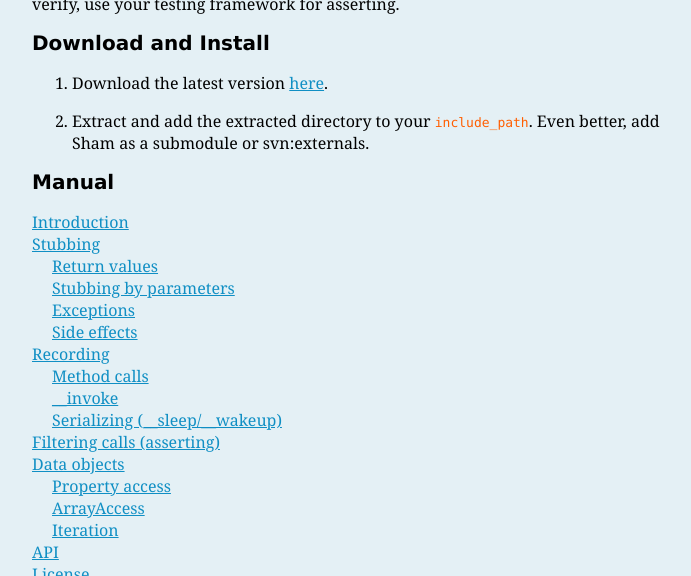
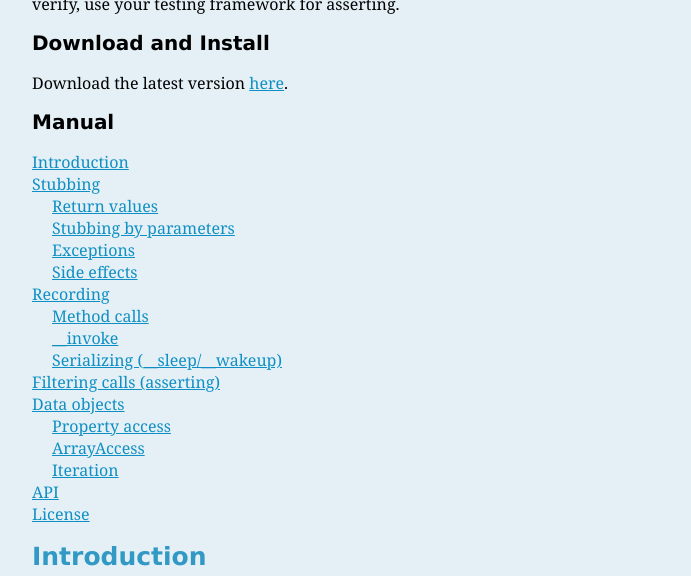
Before and after one commit to anttih/Sham, a Jekyll site: the page built from index.md, in a window 1280 px wide and 900 px high, cut to the strip 324-900 px from the top of the window. Shown: the whole strip, without its empty margins (283-974 px from the left). Built offline with Jekyll 4.4.1, drawn with Linux system fonts in a browser that asks for light colours; nearby versions of some CDN libraries; Markdown is read by kramdown in place of the engine named in the settings.

Commit message:
Removed mention of submodules and svn:externals

```diff
--- a/index.md
+++ b/index.md
@@ -13,10 +13,7 @@ framework for asserting.
 
 ## Download and Install
 
-1. Download the latest version [here](http://github.com/anttih/Sham/dowload).
-
-2. Extract and add the extracted directory to your `include_path`. Even better,
-   add Sham as a submodule or svn:externals.
+Download the latest version [here](http://github.com/anttih/Sham/dowload).
 
 ## Manual
 
```
